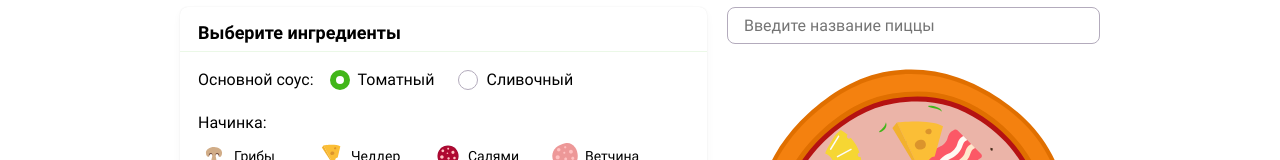
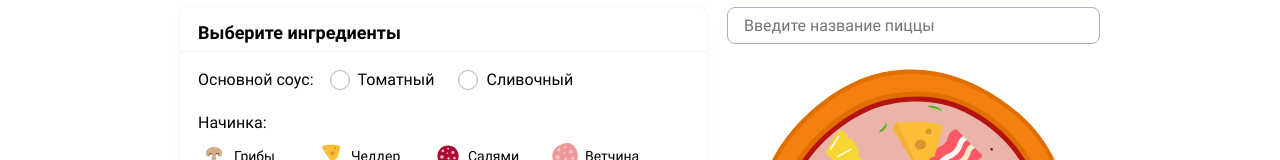
Before and after one commit to htmlacademy-vue/635515-pizza-1, a Vue app in the folder src/frontend/: page / in a window 1280 px wide. Shown: the part 276-436 px from the top of the page. Built offline with nearby package versions, Linux system fonts and the light colour scheme.

Commit message:
feat: add dynamic sauces

```diff
--- a/src/frontend/src/static/pizza.json
+++ b/src/frontend/src/static/pizza.json
@@ -36,11 +36,13 @@
     {
       "id": 1,
       "name": "Томатный",
+      "internalName": "tomato",
       "price": 50
     },
     {
       "id": 2,
       "name": "Сливочный",
+      "internalName": "creamy",
       "price": 50
     }
   ],
--- a/src/frontend/src/views/Index.vue
+++ b/src/frontend/src/views/Index.vue
@@ -62,13 +62,17 @@
                 <div class="ingredients__sauce">
                   <p>Основной соус:</p>
 
-                  <label class="radio ingredients__input">
-                    <input type="radio" name="sauce" value="tomato" checked />
-                    <span>Томатный</span>
-                  </label>
-                  <label class="radio ingredients__input">
-                    <input type="radio" name="sauce" value="creamy" />
-                    <span>Сливочный</span>
+                  <label
+                    v-for="sauce in pizza.sauces"
+                    :key="sauce.id"
+                    class="radio ingredients__input"
+                  >
+                    <input
+                      type="radio"
+                      name="sauce"
+                      :value="sauce.internalName"
+                    />
+                    <span>{{ sauce.name }}</span>
                   </label>
                 </div>
 
```
